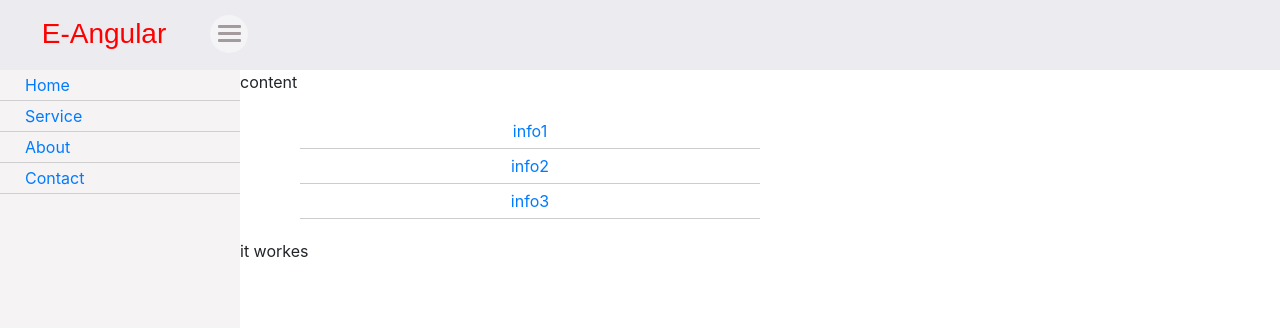
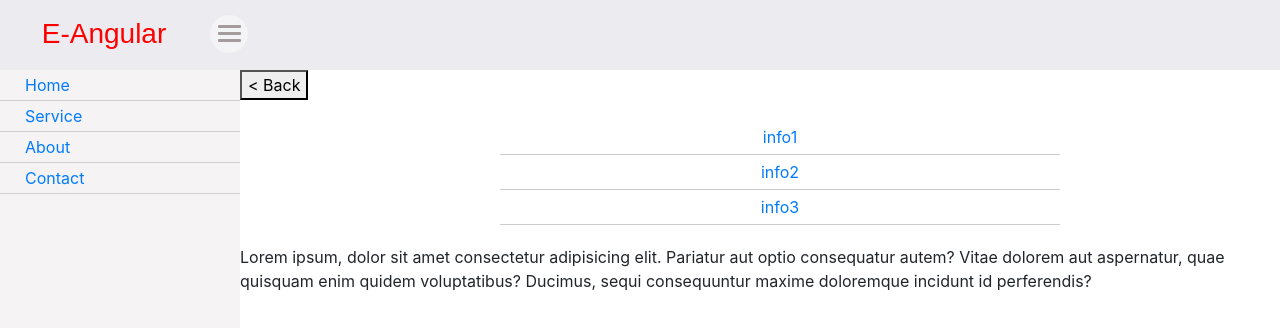
Before and after one commit to sivajisanapala/angular-routing-events, an Angular app: page /contact/info1 in a window 1280 px wide. Shown: the top 328 px of the page. Built offline with nearby package versions, Linux system fonts and the light colour scheme.

Commit message:
6 files modified

```diff
--- a/src/app/items/rcon/rcon.component.html
+++ b/src/app/items/rcon/rcon.component.html
@@ -1,4 +1,3 @@
 <div class="rcon">
-  content
   <router-outlet></router-outlet>
 </div>
--- a/src/app/pages/contact/contact.component.css
+++ b/src/app/pages/contact/contact.component.css
@@ -1,8 +1,12 @@
 .list-items {
-  width: 500px;
-  margin: 20px;
+  width: 600px;
+  margin: 20px auto;
 }
 
+.list-items:has(li:active) {
+  width: 200px;
+  display: inline-block;
+}
 .list-items  li {
   border-bottom: 1px solid #ccc;
   padding: 5px 30px;
--- a/src/app/pages/contact/contact.component.html
+++ b/src/app/pages/contact/contact.component.html
@@ -1,11 +1,12 @@
 
-
+<button > &lt; Back</button>
 <ul class="list-items">
 	<!-- <li [routerLink]="['/info1']"> content - 1</li>
 	<li>content - 2</li>
 	<li>content - 3</li> -->
 
-  <li *ngFor ="let route of routes"><a [routerLink]="route.url" >{{route.linkName}}</a></li>
+  <li routerLinkActive="active" *ngFor ="let route of routes"><a [routerLink]="route.url" >{{route.linkName}}</a></li>
 </ul>
-
- <router-outlet></router-outlet>
+<div class="inner-cont">
+   <router-outlet></router-outlet>
+</div>
--- a/src/app/pages/contact/info1/info1.component.html
+++ b/src/app/pages/contact/info1/info1.component.html
@@ -1 +1 @@
-it workes
+<p>Lorem ipsum, dolor sit amet consectetur adipisicing elit. Pariatur aut optio consequatur autem? Vitae dolorem aut aspernatur, quae quisquam enim quidem voluptatibus? Ducimus, sequi consequuntur maxime doloremque incidunt id perferendis?</p>
--- a/src/app/pages/contact/info2/info2.component.html
+++ b/src/app/pages/contact/info2/info2.component.html
@@ -1 +1 @@
-im 2
+<p>Lorem ipsum dolor sit amet consectetur adipisicing elit. Praesentium quae libero, necessitatibus itaque fuga, esse obcaecati laborum laudantium consequatur sapiente harum in sequi provident suscipit deleniti voluptas? Quaerat, ipsum beatae?</p>
--- a/src/app/pages/contact/info3/info3.component.html
+++ b/src/app/pages/contact/info3/info3.component.html
@@ -1 +1 @@
-im 3
+<p>Lorem, ipsum dolor sit amet consectetur adipisicing elit. Officiis sed eius facilis debitis laboriosam quasi, necessitatibus, qui dolorum molestiae illo sequi maxime natus, sapiente quae. Cumque neque officia illum nihil.</p>
```
